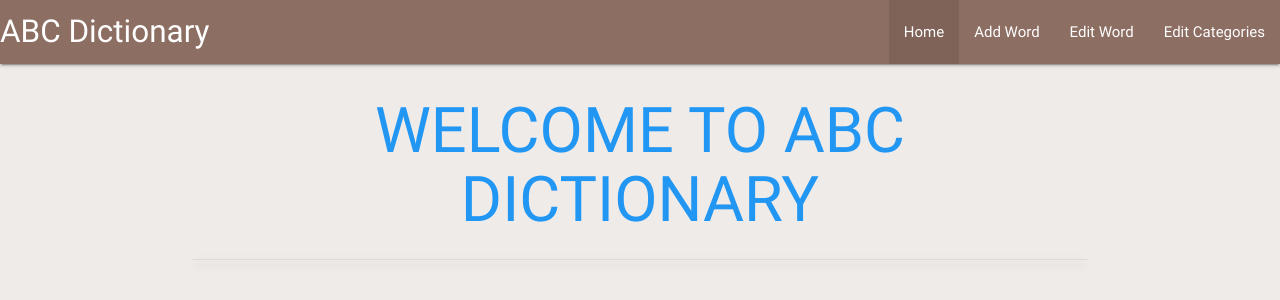
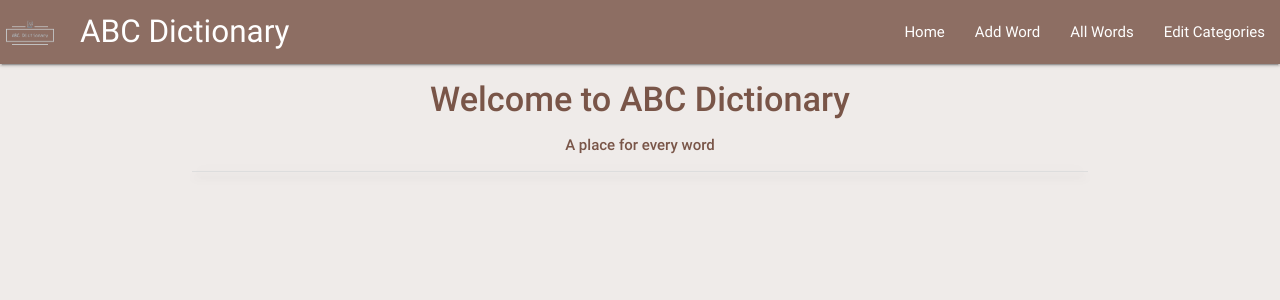
Before and after one commit to stanciudorin/Dictionary-Project, a Flask app: page / in a window 1280 px wide. Shown: the top 300 px of the page. Run offline with Flask 2, Linux system fonts and the light colour scheme; data that the repository does not hold is empty; some libraries are stand-ins or nearby versions.

Commit message:
Changed some styling for a better UI and added Javascript to it

```diff
--- a/app.py
+++ b/app.py
@@ -21,7 +21,6 @@ mongo = PyMongo(app)
 @app.route("/show_words")
 def show_words():
     categories = list(mongo.db.categories.find())
-
     for category in categories:
         words = list(mongo.db.words.find({"category_name": category["category_name"]}))
         category["words"] = words
@@ -98,13 +97,6 @@ def update_category(category_id):
     return redirect(url_for("get_categories"))
 
 
-# Delete a category
-@app.route("/delete_category/<category_id>")
-def delete_category(category_id):
-    mongo.db.categories.remove({"_id": ObjectId(category_id)})
-    return redirect(url_for("get_categories"))
-
-
 if __name__ == "__main__":
     app.run(host=os.environ.get("IP"),
             port=int(os.environ.get("PORT")),
--- a/static/css/style.css
+++ b/static/css/style.css
@@ -11,9 +11,6 @@
 }
 
 #dictionary-logo{
-    padding-right: 20px;
+    padding-left: 20px;
+    position: center;
 }
-
-#welcome-page{
-    color: red;
-}
--- /dev/null
+++ b/static/js/scripts.js
@@ -0,0 +1,9 @@
+function buttonDelete(){
+        alert("You have just deleted a word");
+    }
+
+
+document.addEventListener('DOMContentLoaded', function() {
+    let elems = document.querySelectorAll('.collapsible');
+    let instances = M.Collapsible.init(elems, options);
+});
--- a/templates/addword.html
+++ b/templates/addword.html
@@ -1,6 +1,6 @@
 {% extends "base.html" %}
 {% block content %}
-    <h3 class="center blue-text ">ADD A WORD</h3>
+    <h4 class="center brown-text">Add a word</h4>
 
     <div class="row">
         <form action="{{url_for('insert_word')}}" method="POST" class="col s12">
@@ -40,4 +40,6 @@
             </div>
         </form>
     </div>
+
+
 {% endblock %}
--- a/templates/base.html
+++ b/templates/base.html
@@ -1,24 +1,25 @@
 <!DOCTYPE html>
 <html>
     <head>
-
         <link href="https://fonts.googleapis.com/icon?family=Material+Icons" rel="stylesheet">
         <link rel="stylesheet" href="https://cdnjs.cloudflare.com/ajax/libs/materialize/0.100.2/css/materialize.min.css">
         <link rel="stylesheet" href="{{url_for('static', filename='css/style.css')}}" type="text/css">
-
+        <script src="https://code.jquery.com/jquery-3.4.1.slim.min.js" integrity="sha384-J6qa4849blE2+poT4WnyKhv5vZF5SrPo0iEjwBvKU7imGFAV0wwj1yYfoRSJoZ+n" crossorigin="anonymous"></script>
+        <title>ABC Dictionary</title>
     </head>
 
     <body class="brown lighten-5">
     <header>
         <nav>
             <div class="nav-wrapper brown lighten-1">
+                <img src="static/images/image.png" class="center" alt="ABC Logo" width="60px" height="64px"><img>
                 <a href="{{url_for('show_words')}}" class="brand-logo left" id="dictionary-logo">ABC Dictionary</a>
                 <a href="" data-activates="mobile-demo" class="button-collapse right"><i class="material-icons">menu</i></a>
 
                 <ul class="right hide-on-med-and-down">
-                    <li class="active"><a href="{{url_for('show_words')}}">Home</a></li>
+                    <li><a href="{{url_for('show_words')}}">Home</a></li>
                     <li><a href="{{url_for('add_word')}}">Add Word</a></li>
-                    <li><a href="{{url_for('edit')}}">Edit Word</a></li>
+                    <li><a href="{{url_for('edit')}}">All Words</a></li>
                     <li><a href="{{url_for('get_categories')}}">Edit Categories</a></li>
                 </ul>
                 <ul class="right side-nav">
@@ -39,14 +40,16 @@
 
         <script src="https://cdnjs.cloudflare.com/ajax/libs/jquery/3.2.1/jquery.min.js"></script>
         <script src="https://cdnjs.cloudflare.com/ajax/libs/materialize/0.100.2/js/materialize.min.js"></script>
+        <script src="{{url_for('static', filename='js/scripts.js')}}"></script>
         <script type="text/javascript">
             $(document).ready(function() {
                 $(".collapsible").collapsible();
                 $("select").material_select();
                 $(".button-collapse").sideNav();
-                4(".tooltipped").tooltip();
+                $(".tooltipped").tooltip();
+                $('.sidenav').sidenav();
             });
-
         </script>
+        <script type="text/javascript" src="{{url_for('static', filename='js/scripts.js')}}"></script>
     </body>
 </html>
--- a/templates/words.html
+++ b/templates/words.html
@@ -1,9 +1,17 @@
 {% extends "base.html" %}
 {% block content %}
+<script>
+    function buttonDelete(){
+        alert("You have just deleted a word");
+    }
+</script>
+<div>
+    <h4 class="center brown-text" id="words-title"><strong>Welcome to ABC Dictionary<strong></h4>
+    <p class="center brown-text"><strong>A place for every word<strong></p>
+</div>
 
-<h1 class="center blue-text">WELCOME TO ABC DICTIONARY</h1>
-
-<ul class="collapsible z-depth-3 hoverable" data-collapsible="accordion">
+<div>
+    <ul class="collapsible z-depth-3 hoverable" data-collapsible="accordion">
     {% for category in categories %} <!--looping through the words in our collection-->
 
      <li>
@@ -20,19 +28,18 @@
         {% for word in category.words %} <!--looping through the words in our collection-->
         <div class="collapsible-body">
             <div class="col s2">
-                <a href="{{url_for('delete_word', word_id=word._id)}}" class="waves-effect waves-light btn btn_small red">DEL</a>
+                <a onclick="buttonDelete()" href="{{url_for('delete_word', word_id=word._id)}}" class="waves-effect waves-light btn btn_small red tooltipped"
+                    data-position="left" data-tooltip="Delete the word">DEL</a>
                 <a href="{{url_for('edit_words', word_id=word._id)}}" class="waves-effect waves-light btn btn_small blue tooltipped"
-                    data-position="right" data-tooltip="Edit the category">Edit</a>
-                <span>{{word.word}} -</span>
+                    data-position="right" data-tooltip="Edit the word">Edit</a>
+                <span><strong>{{word.word}} -</strong></span>
                 <span>{{word.description}}</span>
             </div>
         </div>
-
         {% endfor %}
     </li>
     {% endfor %}
-
-
 </ul>
 
+</div>
 {% endblock %}
```
Also changed, not shown: templates/categories.html (+2 -5 lines), templates/edit.html (+8 -7 lines), static/images/Logo.png (added), static/images/image.png (added).
